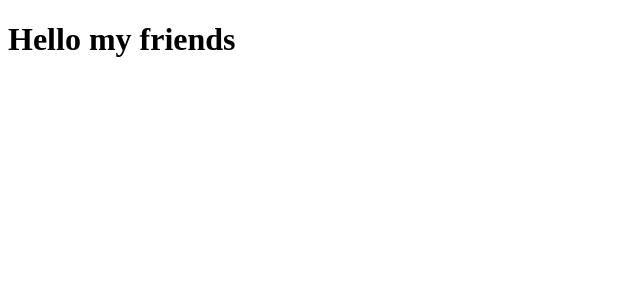
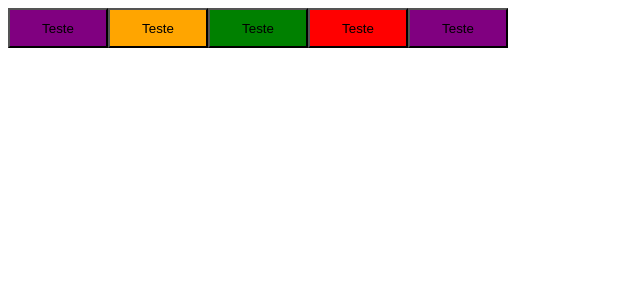
Before and after one commit to lucasalvesb/timer, a React (Vite) app: page / in a window 1280 px wide. Shown: the top 300 px of the page, without its empty margins (0-640 px from the left). Built offline with nearby package versions, Linux system fonts and the light colour scheme.

Commit message:
styled components applied to buttons

```diff
--- a/package.json
+++ b/package.json
@@ -16,6 +16,7 @@
   "devDependencies": {
     "@types/react": "^18.0.26",
     "@types/react-dom": "^18.0.9",
+    "@types/styled-components": "^5.1.26",
     "@vitejs/plugin-react": "^3.0.0",
     "typescript": "^4.9.3",
     "vite": "^4.0.0"
--- a/src/App.tsx
+++ b/src/App.tsx
@@ -1,7 +1,17 @@
+import Button from "./components/Button"
+
+
+
 export function App() {
 
   return (
-    <h1>Hello my friends</h1>
+    <>
+    <Button variant='primary'/>
+    <Button variant='secondary'/>
+    <Button variant='success'/>
+    <Button variant='danger'/>
+    <Button />
+    </>
   )
 }
 
--- /dev/null
+++ b/src/components/Button.styles.ts
@@ -0,0 +1,21 @@
+import styled, { css } from 'styled-components'
+
+export type ButtonVariant = 'primary' | 'secondary' | 'danger' | 'success'
+
+interface ButtonContainerProps {
+  variant: ButtonVariant
+}
+
+const buttonVariants = {
+  primary: 'purple',
+  secondary: 'orange',
+  danger: 'red',
+  success: 'green',
+}
+
+export const ButtonContainer = styled.button<ButtonContainerProps>`
+  width: 100px;
+  height: 40px;
+  ${props => {
+    return css`background-color: ${buttonVariants[props.variant]}`}}
+`
--- /dev/null
+++ b/src/components/Button.tsx
@@ -0,0 +1,13 @@
+import { ButtonContainer, ButtonVariant } from './Button.styles'
+
+interface ButtonProps {
+  variant?: ButtonVariant
+}
+
+export function Button({ variant = 'primary' }: ButtonProps) {
+  return <ButtonContainer variant={variant}>Teste</ButtonContainer>
+}
+
+
+
+export default Button
```
Also changed, not shown: 1 other file (tests, documents, lock files or other folders).
